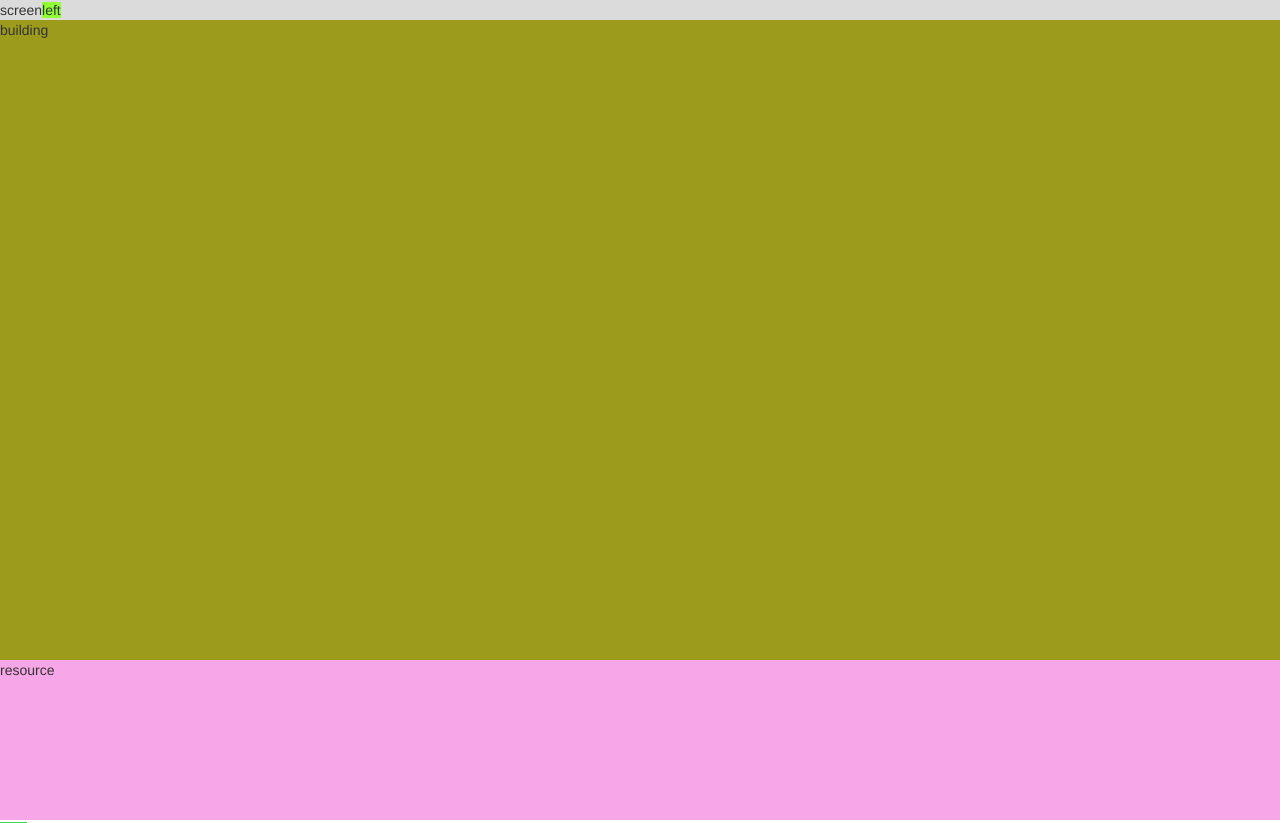
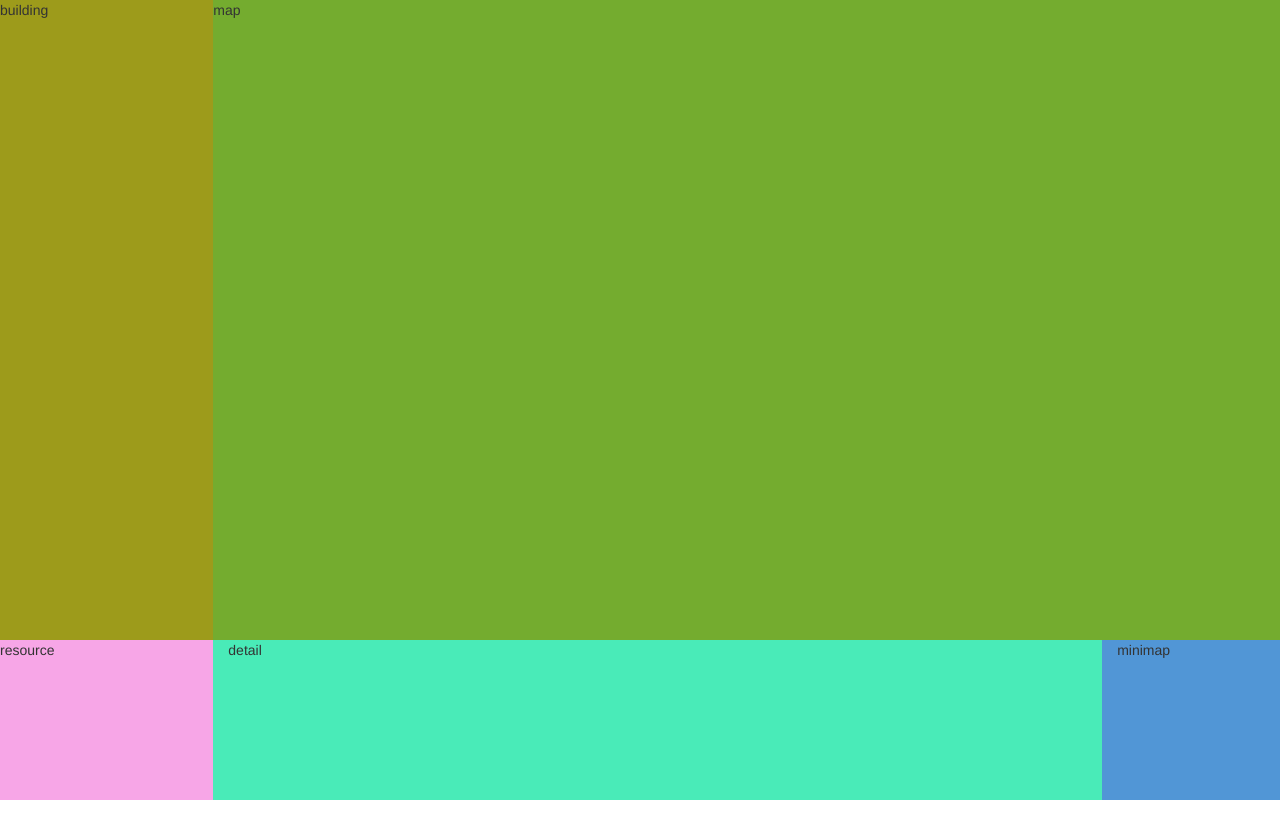
Before and after one commit to zeroHuang0516/WEB_IOGAME, a React app: page / in a window 1280 px wide. Shown: the top 823 px of the page. After the commit the page ends 800 px from the top, so only its background shows below. Built offline with nearby package versions, Linux system fonts and the light colour scheme.

Commit message:
CSS fixed
Now it looks good

```diff
--- a/src/components/game/index.js
+++ b/src/components/game/index.js
@@ -3,18 +3,20 @@ import React, { Component } from 'react';
 class Screen extends Component {
   render() {
     return (
-      <div className="screen">screen
-        <span className="left">left
-          <div className="building">building</div>
-          <div className="resource">resource</div>
-        </span>
-        <span className="right">right
-          <div className="map">map</div>
-          <div className="info">info
-            <span className="detail">detail</span>
-            <span className="minimap">minimap </span>
-          </div>
-        </span>
+      <div className="container-fluid">
+        <div className="row screen">
+          <span className="col-md-2 left">
+            <div className="row building">building</div>
+            <div className="row resource">resource</div>
+          </span>
+          <span className="col-md-10 right">
+            <div className="row map">map</div>
+            <div className="row info">
+              <span className="col-md-10 detail">detail</span>
+              <span className="col-md-2 minimap">minimap</span>
+            </div>
+          </span>
+        </div>
       </div>
     );
   }
--- a/src/css/style.css
+++ b/src/css/style.css
@@ -1,54 +1,54 @@
 .screen {
   background-color: rgb(219, 219, 219);
-  width: 100%;
+
   height: 100%;
 }
 
 .left{
   background-color: rgb(144, 255, 54);
-  width: 10%;
+
   height: 100%;
 }
 
 .building{
   background-color: rgb(157, 155, 27);
-  width: 100%;
+
   height: 80%;
 
 }
 
 .resource{
   background-color: rgb(247, 166, 231);
-  width: 100%;
+
   height: 20%;
 }
 
 .right{
   background-color: rgb(51, 214, 86);
-  width: 90%;
+
   height: 100%;
 }
 
 .map{
   background-color: rgb(116, 172, 47);
-  width: 100%;
+
   height: 80%;
 }
 
 .info{
   background-color: rgb(201, 94, 43);
-  width: 100%;
+
   height: 20%;
 }
 
 .detail{
   background-color: rgb(73, 235, 184);
-  width: 80%;
+
   height: 100%;
 }
 
 .minimap{
   background-color: rgb(81, 150, 214);
-  width: 20%;
+
   height: 100%;
 }
```
